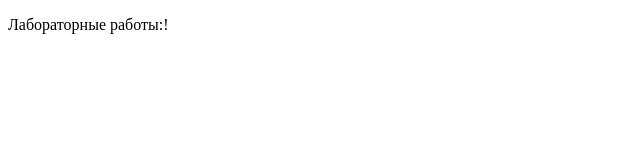
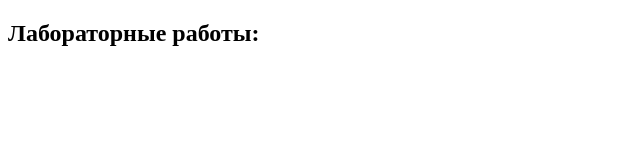
Before and after one commit to Kate6661/Herokudemo, a plain HTML site: page public_html/index.html in a window 1280 px wide. Shown: the whole page, without its empty margins (0-640 px from the left). Drawn offline with Linux system fonts and the light colour scheme.

Commit message:
Update index.html

```diff
--- a/public_html/index.html
+++ b/public_html/index.html
@@ -1,10 +1,11 @@
 <!DOCTYPE html>
-<html lang="en">
+<html>
 <head>
-    <meta charset="UTF-8">
-    <title>Главная страница моего портфолио</title>
+    <title>Главная страница моего портфолио</title><meta charset="UTF-8">
 </head>
 <body>
-  <p>Лабораторные работы:!</p>
+  <article>
+     <h1>Лабораторные работы:</h1>
+     </article>
 </body>
 </html>
```
